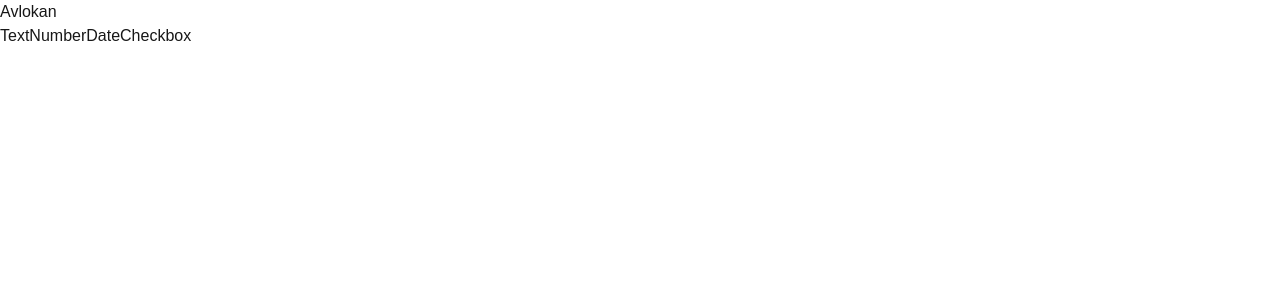
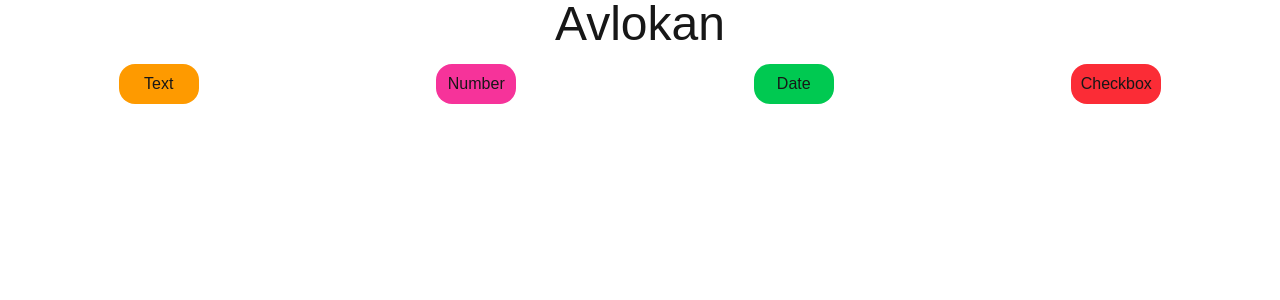
Before and after one commit to krspra/my-app, a Next.js app: page / in a window 1280 px wide. Shown: the top 300 px of the page. Built offline with nearby package versions, Linux system fonts and the light colour scheme.

Commit message:
added few things

```diff
--- a/src/app/page.js
+++ b/src/app/page.js
@@ -1,13 +1,21 @@
+"use client"
+import { useState } from "react";
+
 export default function Home() {
+  const formData=useState([]);
   return (
     <>
-      <div>Avlokan</div>
-      <div>
-        <button>Text</button>
-        <button>Number</button>
-        <button>Date</button>
-        <button>Checkbox</button>
+      <div className="w-full text-center text-5xl">Avlokan</div>
+      <div className="w-full flex justify-around mt-4">
+        <button className="cursor-pointer bg-amber-500 p-2 rounded-2xl w-[80px]">Text</button>
+        <button className="cursor-pointer bg-pink-500 p-2 rounded-2xl w-[80px]">Number</button>
+        <button className="cursor-pointer bg-green-500 p-2 rounded-2xl w-[80px]">Date</button>
+        <button className="cursor-pointer bg-red-500 p-2 rounded-2xl w-[90px]">Checkbox</button>
       </div>
+
+      <form>
+
+      </form>
     </>
   );
 }
```
